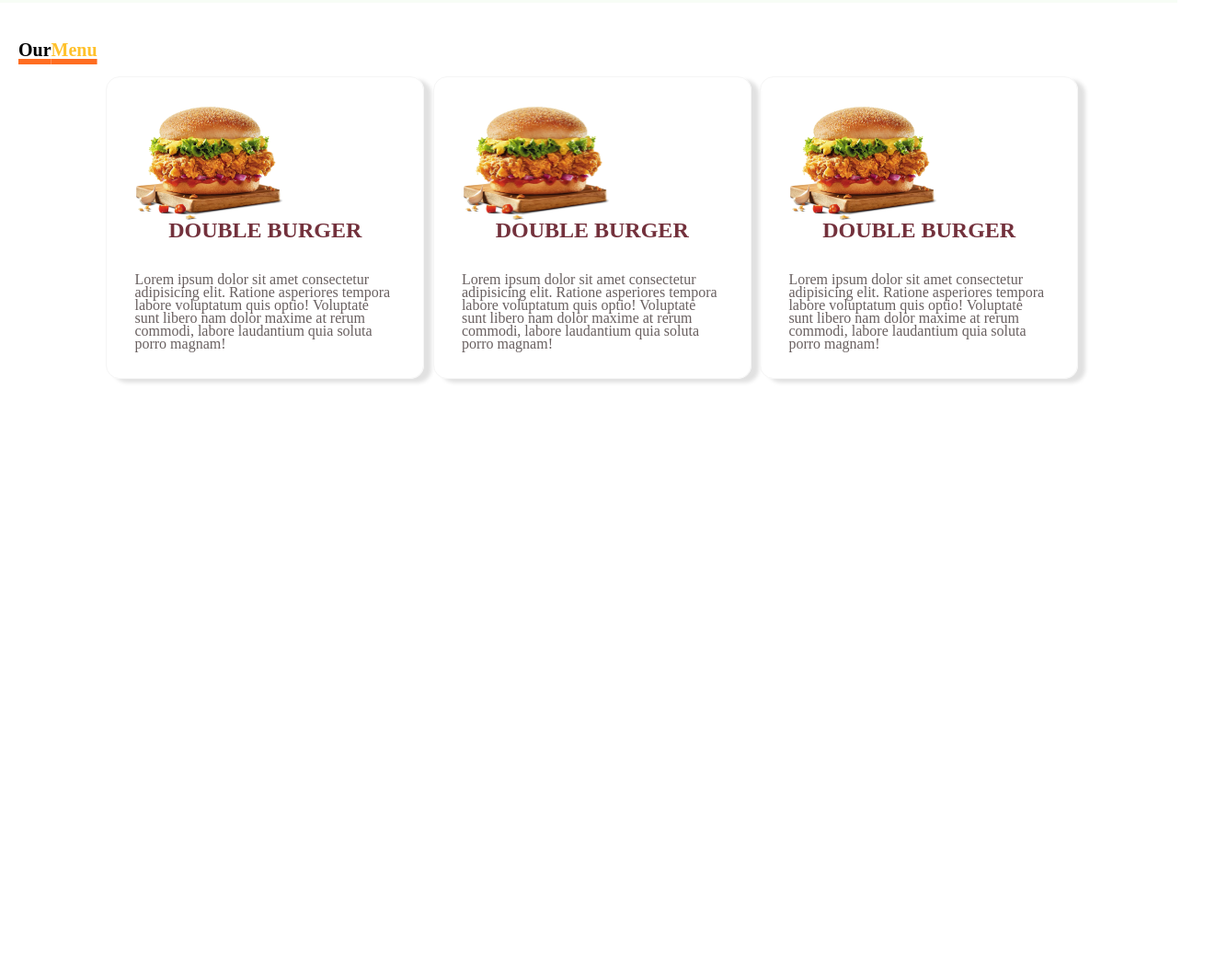
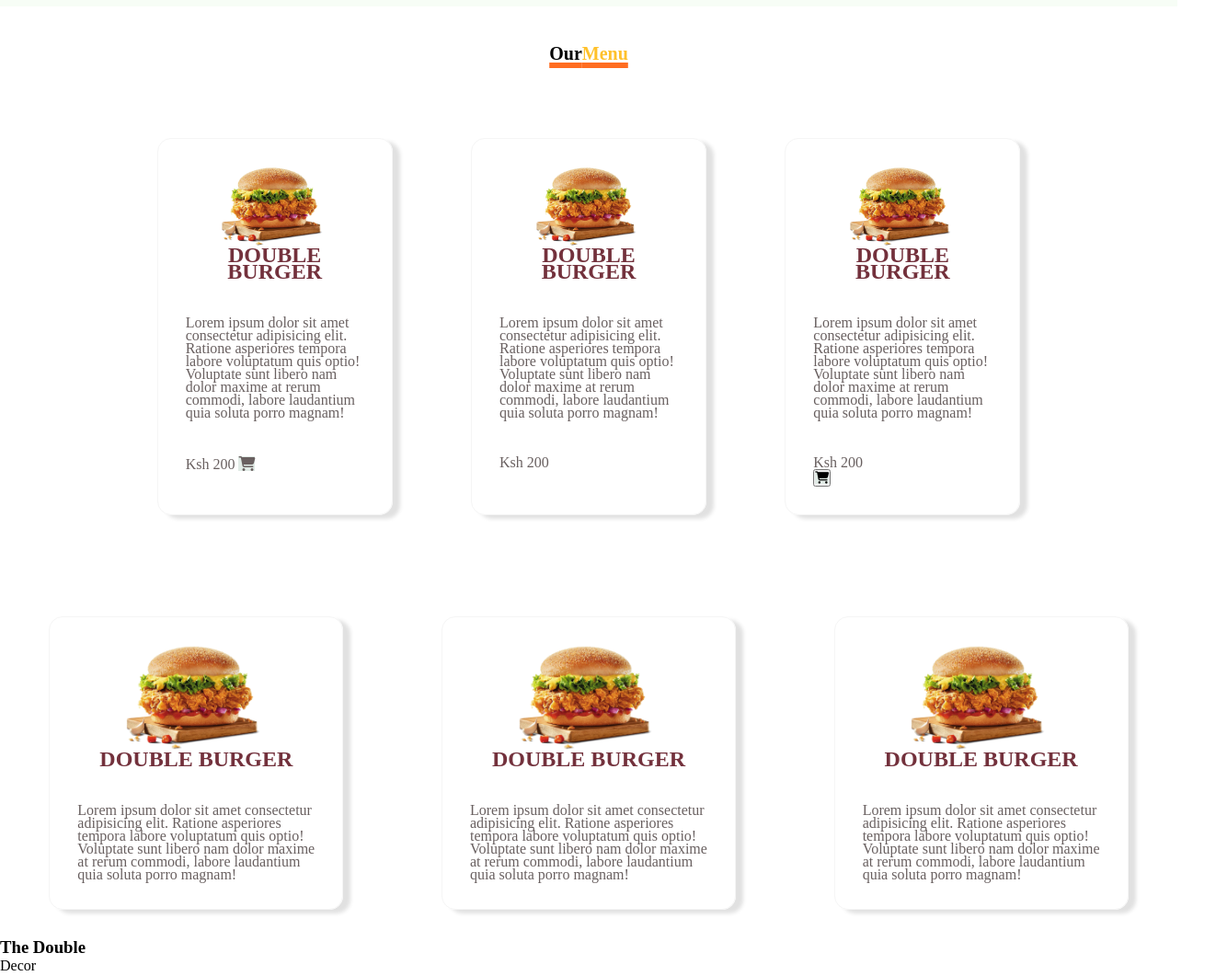
Before and after one commit to SaretoTracy/burger-palace, a plain HTML site: page index.html in a window 1280 px wide. Shown: the part 1301-2362 px from the top of the page at 92% size, 1322 px wide, since content can reach past the window. Before the commit the page ends 1743 px from the top, so only its background shows below. Drawn offline with Linux system fonts and the light colour scheme.

Commit message:
modified menu div class

```diff
--- a/index.html
+++ b/index.html
@@ -18,51 +18,7 @@
 
 <body>
 
-    <!-- <div class="main">
-<div class="header">
-    <div class="icon">
-        <img src="images/logo.png"  alt="logo">
 
-        <p class="front">Bur<span class="end">ger</span></p>
-    </div>
-
-    <div class="navbar">
-        <ul>
-            <li>Home</li>
-            <li>Offers</li>
-            <li>Contact</li>
-            <li>About</li>
-        </ul>
-    </div>
-</div>
-<div class="home">
-    <div>
-    <img src="images/bcg1.jpg" class="float">
-
-       </div>
-        <div class="intro">
-            <h1>Rain or shine,<br>
-                its time to dine.
-            </h1>
-
-            <p>we cook & deliver the tastiest burgers<br>right away to your destination</p>
-        </div>
-        <button>Order Now</button>
-    </div>
-</div>
-
-
-
-<div class="advert">
-
-    <div class="order quality">
-
-    </div>
-    <div class="order delivery">
-
-    <div class="order meals">
-
-    </div> -->
     <div class="main">
 
         <div class="navbar">
@@ -103,7 +59,7 @@
                 <p>
                     We cook & deliver the tastiest burgers<br> right away to your designated location
                 </p>
-                <button>Order now</button>
+                <button class="ordernow">Order now</button>
             </div>
 
             <img src="images/bcg1.jpg" alt="advert" id="advert">
@@ -136,23 +92,74 @@
         <div class="header">
             <p class="start">Our<span class="stop">Menu</span></p>
         </div>
+        <div class="double_menu">
+            <div class="double">
+                <figure class="img_double">
+                    <img src="images/2nd.png" alt="burger" id="doubleb">
+                </figure>
+                <h2>DOUBLE BURGER</h2>
+                <p>Lorem ipsum dolor sit amet consectetur adipisicing elit. Ratione asperiores tempora labore voluptatum quis optio! Voluptate sunt libero nam dolor maxime at rerum commodi, labore laudantium quia soluta porro magnam!</p>
+                <p class="cash">Ksh 200
+                    <i class="fa fa-shopping-cart shop-cart"></i></p>
+
+            </div>
+
+            <div class="double">
+                <figure class="img_double">
+                    <img src="images/2nd.png" alt="burger" id="doubleb">
+                </figure>
+                <h2>DOUBLE BURGER</h2>
+                <p>Lorem ipsum dolor sit amet consectetur adipisicing elit. Ratione asperiores tempora labore voluptatum quis optio! Voluptate sunt libero nam dolor maxime at rerum commodi, labore laudantium quia soluta porro magnam!</p>
+                <p class="cash">Ksh 200</p>
+            </div>
+            <div class="double">
+                <figure class="img_double">
+
+                    <img src="images/2nd.png" alt="burger" id="doubleb">
+                </figure>
+                <h2>DOUBLE BURGER</h2>
+                <p>Lorem ipsum dolor sit amet consectetur adipisicing elit. Ratione asperiores tempora labore voluptatum quis optio! Voluptate sunt libero nam dolor maxime at rerum commodi, labore laudantium quia soluta porro magnam!</p>
+                <p class="cash">Ksh 200</p>
+                <button><i class="fa fa-shopping-cart shop-cart"></i>
+                    </button>
+            </div>
+        </div>
+    </div>
+    <div class="double_menu">
         <div class="double">
-            <img src="images/2nd.png" alt="burger" id="doubleb">
+            <figure class="img_double">
+                <img src="images/2nd.png" alt="burger" id="doubleb">
+            </figure>
             <h2>DOUBLE BURGER</h2>
             <p>Lorem ipsum dolor sit amet consectetur adipisicing elit. Ratione asperiores tempora labore voluptatum quis optio! Voluptate sunt libero nam dolor maxime at rerum commodi, labore laudantium quia soluta porro magnam!</p>
         </div>
         <div class="double">
-            <img src="images/2nd.png" alt="burger" id="doubleb">
+            <figure class="img_double">
+                <img src="images/2nd.png" alt="burger" id="doubleb">
+            </figure>
             <h2>DOUBLE BURGER</h2>
             <p>Lorem ipsum dolor sit amet consectetur adipisicing elit. Ratione asperiores tempora labore voluptatum quis optio! Voluptate sunt libero nam dolor maxime at rerum commodi, labore laudantium quia soluta porro magnam!</p>
         </div>
-        <div class="double"> <img src="images/2nd.png" alt="burger" id="doubleb">
+        <div class="double">
+            <figure class="img_double">
+                <img src="images/2nd.png" alt="burger" id="doubleb">
+            </figure>
             <h2>DOUBLE BURGER</h2>
             <p>Lorem ipsum dolor sit amet consectetur adipisicing elit. Ratione asperiores tempora labore voluptatum quis optio! Voluptate sunt libero nam dolor maxime at rerum commodi, labore laudantium quia soluta porro magnam!</p>
         </div>
 
     </div>
-
+    <div class="slide">
+        <div class="ad">
+            <h3>The Double</h3>
+            <span>Decor</span>
+            <p>Taste the explosion in your mouth</p>
+        </div>
+        <div class="overlay">
+            <img src="images/double-check2.png" id="doublecheck">
+            <img src="images/double-check1.png" id="double_check">
+        </div>
+    </div>
 </body>
 
 </html>
--- a/style.css
+++ b/style.css
@@ -1,66 +1,3 @@
-/* .body {
-    border: 1px solid;
-}
-
-.main {
-    width: 100%;
-}
-
-.header {
-    display: flex;
-    width: 100%;
-    justify-content: space-around;
-}
-
-.icon {
-    display: flex;
-}
-
-
-
-.navbar {
-    float: right;
-}
-
-ul li {
-    display: inline;
-    text-align: right;
-    padding: 10px;
-    margin: 0;
-}
-
-ul li:hover {
-    text-decoration: underline #FF6D21 6px solid;
-}
-
-.float {
-    position: relative;
-    margin-top: 25px;
-    float: right;
-    width: 40%;
-}
-
-
-
-
-
-
-.van {
-    color: #FA9529;
-    font-size: 60px;
-    display: block;
-    width: 150px;
-    margin: 0 auto;
-}
-
-.soda {
-    color: #FA9529;
-    font-size: 60px;
-    display: block;
-    width: 150px;
-    margin: 0 auto;
-} */
-
 * {
     margin: 0;
     padding: 0;
@@ -154,7 +91,7 @@ p {
     width: 50%;
 }
 
-button {
+button .ordernow {
     color: #fff;
     background: #FA9529;
     margin-top: 40px;
@@ -192,6 +129,7 @@ button {
 h2 {
     text-align: center;
     color: #73313C;
+    line-height: 18px;
 }
 
 .order p {
@@ -209,14 +147,14 @@ h2 {
 }
 
 .menu {
-    display: flex;
-    width: 90%;
-    justify-content: space-between;
-    margin-left: 20px;
+    width: 80%;
+    margin: 0 auto;
 }
 
 .header {
     text-decoration: underline 6px solid #FF6D21;
+    text-align: center;
+    width: 100%;
 }
 
 .start {
@@ -230,9 +168,14 @@ h2 {
     color: #FFC12B;
 }
 
+.double_menu {
+    display: flex;
+    justify-content: space-around;
+}
+
 .double {
     margin-top: 80px;
-    width: 30%;
+    width: 25%;
     border: 1px solid #F5F5F5;
     line-height: 14px;
     margin-bottom: 30px;
@@ -241,7 +184,16 @@ h2 {
     box-shadow: 8px 4px 4px #E1E1E1;
 }
 
+.img_double {
+    display: flex;
+    justify-content: center;
+}
+
 #doubleb {
     width: 60%;
     margin: 0 auto;
 }
+
+.shop-cart {
+    background-color: #E1EBE6;
+}
```
